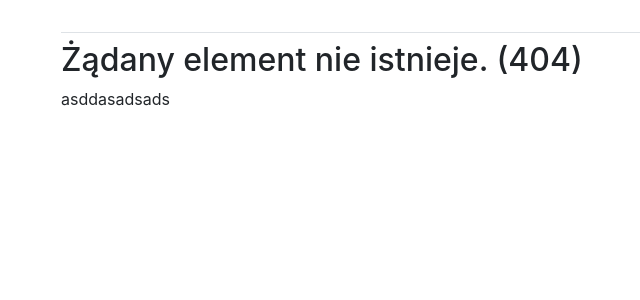
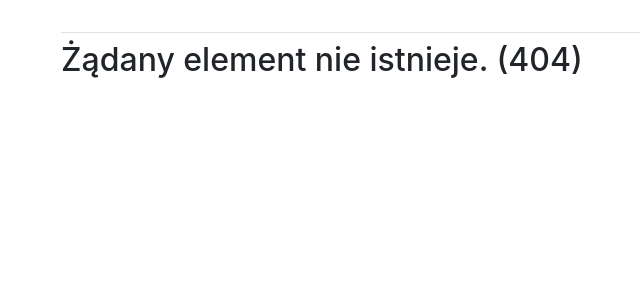
Before and after one commit to KamilDominko/learning_log, a Django app: template templates/404.html in a window 1280 px wide. Shown: the part 58-358 px from the top of the page, without its empty margins (24-664 px from the left). Run offline with Django 5.2, Linux system fonts and the light colour scheme; the template is opened without the code that fills it, so the values that code supplies are empty; some libraries are stand-ins or nearby versions.

Commit message:
edit 404

```diff
--- a/templates/404.html
+++ b/templates/404.html
@@ -1,5 +1,4 @@
 {% extends 'learning_logs/base.html' %}
 {% block content %}
 <h2>Żądany element nie istnieje. (404)</h2>
-asddasadsads
 {% endblock content %}
```
Also changed, not shown: 1 other file.
